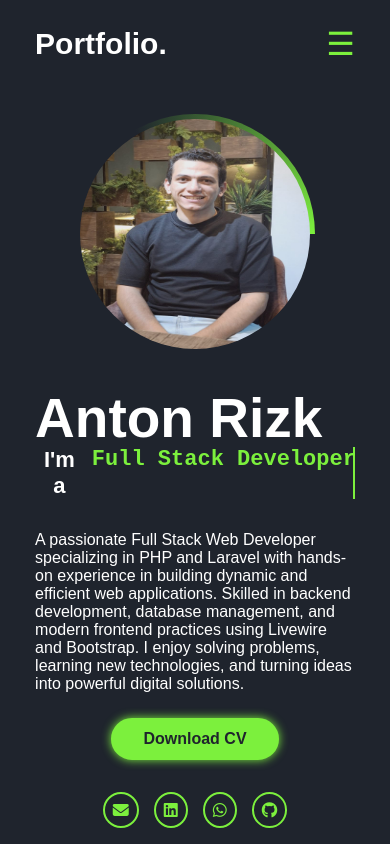
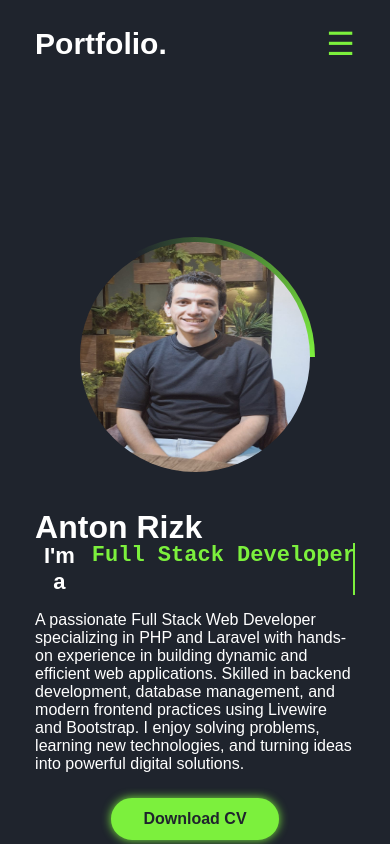
Before and after one commit to antonrizk71/portfolio, a plain HTML site: page index.html in a window 390 px wide. Shown: the top 844 px of the page. Drawn offline with Linux system fonts and the light colour scheme.

```diff
--- a/style.css
+++ b/style.css
@@ -711,6 +711,18 @@ h2 {
 
     }
 
+    body {
+        margin-top: 5rem;
+    }
+
+    .home-info h1 {
+        font-size: 2rem;
+    }
+
+    .home-info p {
+        margin-top: -1rem;
+    }
+
 }
 
 
```
